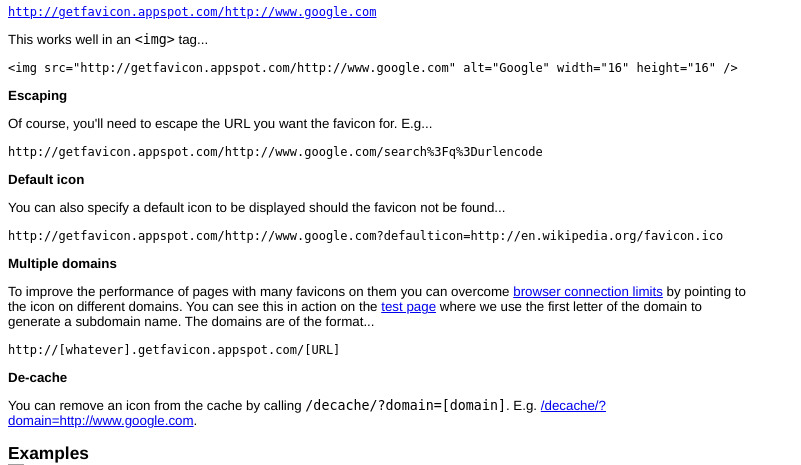
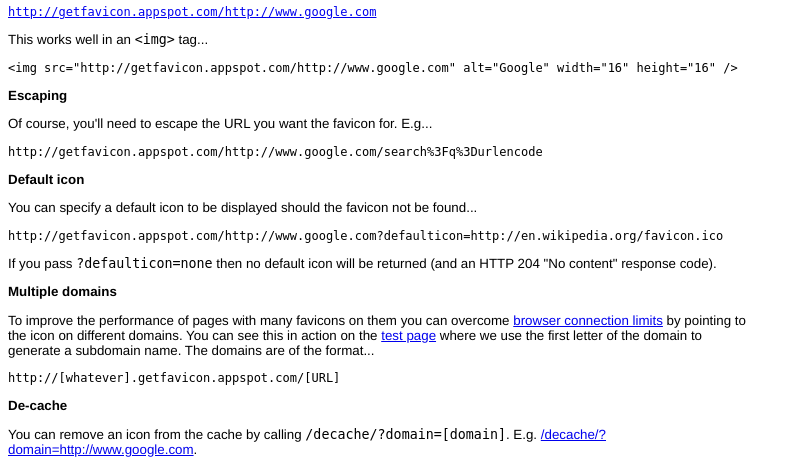
Before and after one commit to crickeys/getfavicon, a Python web app: template templates/index.html in a window 1280 px wide. Shown: the part 253-718 px from the top of the page, without its empty margins (0-801 px from the left). Run offline with Jinja, Linux system fonts and the light colour scheme; the template is opened without the code that fills it, so the values that code supplies are empty; grey boxes are pictures that could not be loaded.

Commit message:
Ability to have no default icon
git-svn-id: https://potato.codebasehq.com/getfavicon/getfavicon.svn/trunk@24 0c1c7bd3-9391-4859-b94e-4e2dcdc6a516

```diff
--- a/templates/index.html
+++ b/templates/index.html
@@ -18,8 +18,9 @@
 	<pre>http://getfavicon.appspot.com/http://www.google.com/search%3Fq%3Durlencode</pre>
 
 	<h3>Default icon</h3>
-	<p>You can also specify a default icon to be displayed should the favicon not be found...</p>
+	<p>You can specify a default icon to be displayed should the favicon not be found...</p>
 	<pre>http://getfavicon.appspot.com/http://www.google.com?defaulticon=http://en.wikipedia.org/favicon.ico</pre>
+	<p>If you pass <code>?defaulticon=none</code> then no default icon will be returned (and an HTTP 204 "No content" response code).</p>
 
 	<h3>Multiple domains</h3>
 	<p>To improve the performance of pages with many favicons on them you can overcome <a href="http://www.stevesouders.com/blog/2008/03/20/roundup-on-parallel-connections/">browser connection limits</a> by pointing to the icon on different domains. You can see this in action on the <a href="/test/">test page</a> where we use the first letter of the domain to generate a subdomain name. The domains are of the format...</p>
```
Also changed, not shown: main.py (+10 -1 lines).
